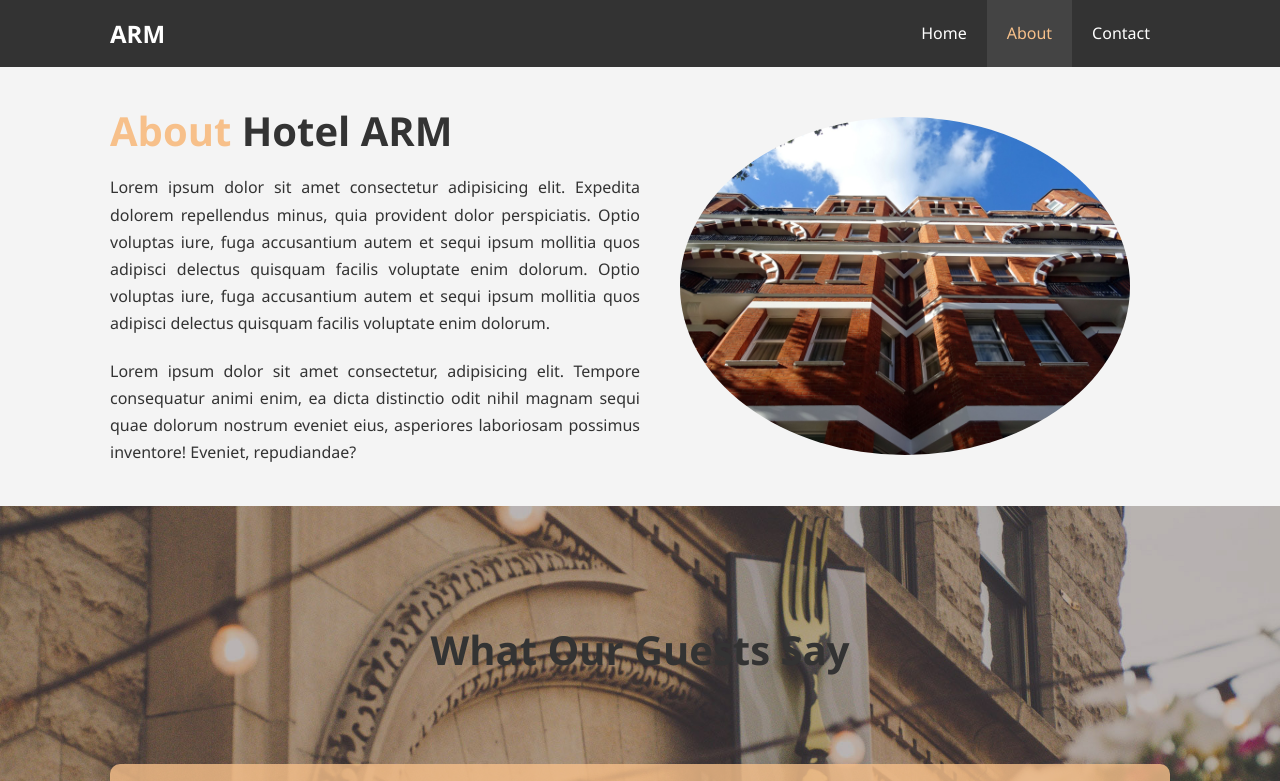
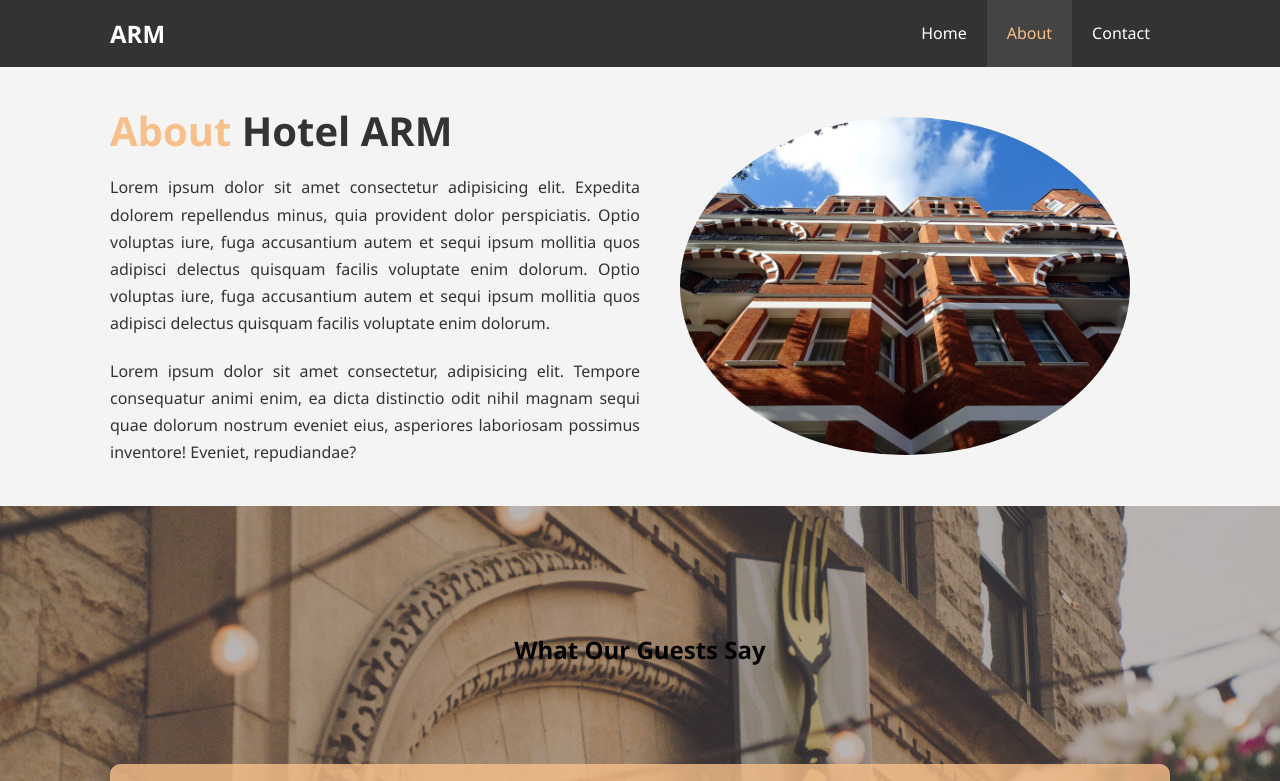
Before and after one commit to publichamlet/Be-Plus-Coding, a plain HTML site: page siteAttach/about.html in a window 1280 px wide. Shown: the top 781 px of the page. Drawn offline with Linux system fonts and the light colour scheme.

Commit message:
Update about.html

```diff
--- a/siteAttach/about.html
+++ b/siteAttach/about.html
@@ -44,7 +44,7 @@
 
     <section id="testimonial" class="py-3">
         <div class="container">
-            <h2 class="l-heading">What Our Guests Say</h1>
+            <h2 class="l-heading1">What Our Guests Say</h1>
 
             <div class="testimonial bg-primary">
                 <img src="../img/person-1.jpg" alt="guest1-photo">
```
